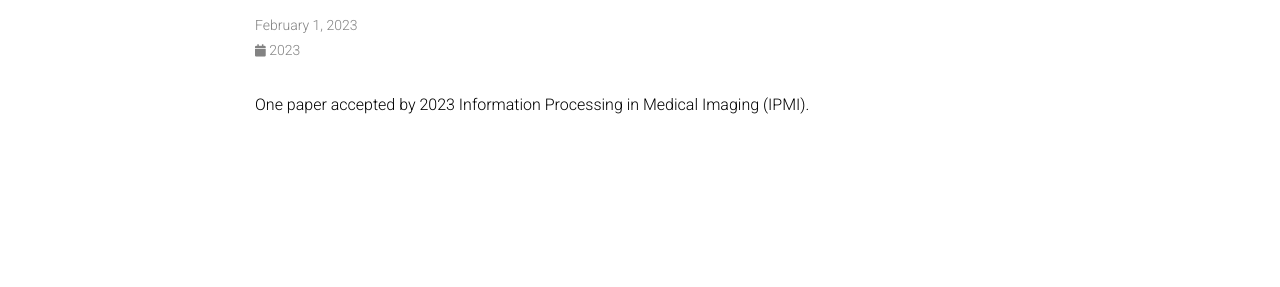
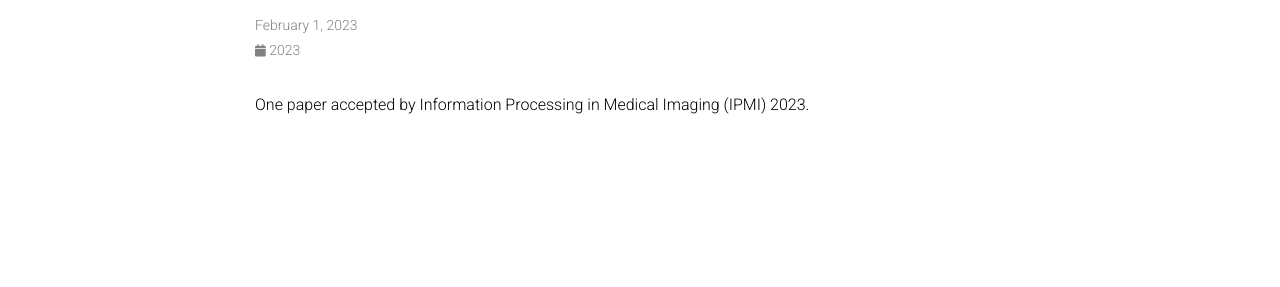
Before and after one commit to gxq1998/gxq1998.github.io, a Jekyll site: the page built from _news/announcement_7.md, in a window 1280 px wide. Shown: the part 145-432 px from the top of the page. Built offline with Jekyll 4.4.1, drawn with Linux system fonts in a browser that asks for light colours; comment, search, counter and statistics services are not loaded; a style sheet for code colours, icons or effects is not loaded.

```diff
--- a/_news/announcement_7.md
+++ b/_news/announcement_7.md
@@ -4,4 +4,4 @@ date: 2023-02-01 07:59:00-0400
 inline: true
 ---
 
-One paper accepted by 2023 Information Processing in Medical Imaging (IPMI).
+One paper accepted by Information Processing in Medical Imaging (IPMI) 2023.
```
